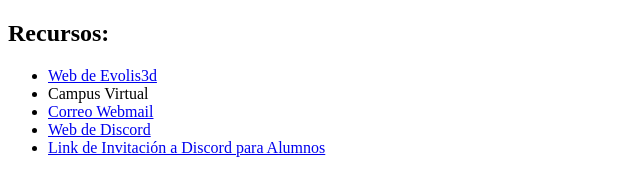
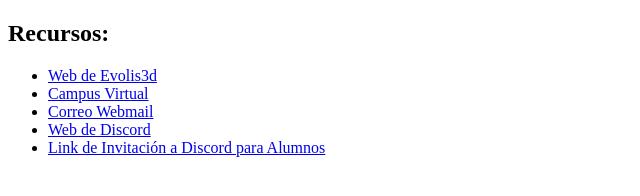
Before and after one commit to Evolis3d/Evolis3d.github.io, a plain HTML site: page index.html in a window 1280 px wide. Shown: the whole page, without its empty margins (0-640 px from the left). Drawn offline with Linux system fonts and the light colour scheme.

Commit message:
Update index.html
pequeño fix de los links

```diff
--- a/index.html
+++ b/index.html
@@ -7,7 +7,7 @@
 <h2>Recursos:</h2>
 <ul>
 <li><a href="http://www.evolis3d.com" target="blank">Web de Evolis3d</a></li>
-<li><a ref="http://www.evolis3d.com/campus" target="blank">Campus Virtual</a></li>
+<li><a href="https://campus-online.evolis3d.com/" target="blank">Campus Virtual</a></li>
 <li><a href="http://www.evolis3d.com/webmail" target="blank">Correo Webmail</a></li>
 <li><a href="http://www.discord.com" target="blank">Web de Discord</a></li>
 <li><a href="http://www.discord.gg/juenqFr" target="blank">Link de Invitación a Discord para Alumnos</a></li>
```
